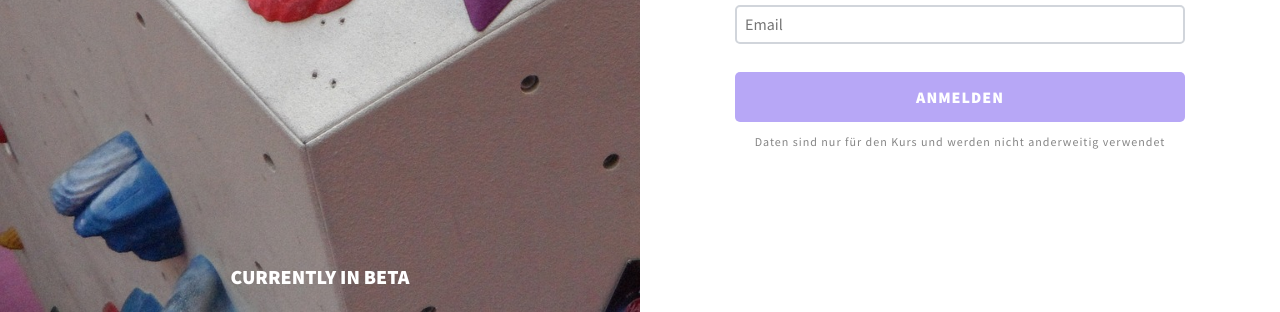
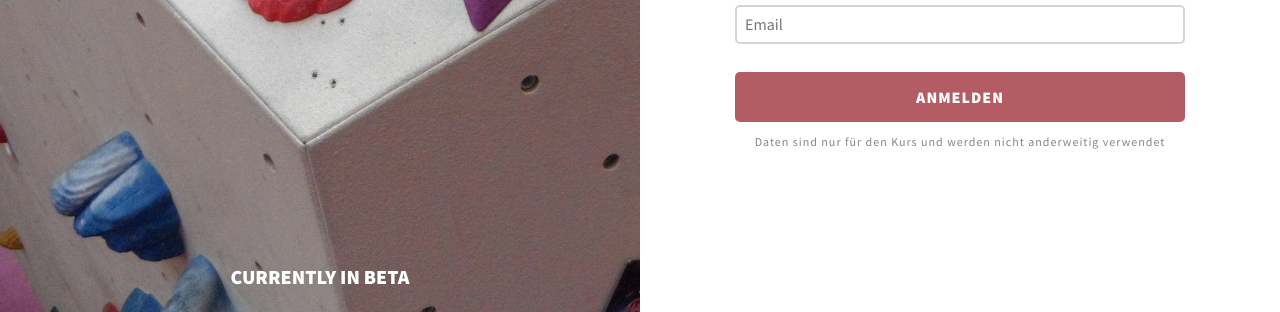
Before and after one commit to NiChBr/co8c5427daaf67a8b05907530, a website built with Vite: page index.html in a window 1280 px wide. In both pictures the pointer is over the button "ANMELDEN". Shown: the part 488-800 px from the top of the page. Built offline with nearby package versions, Linux system fonts and the light colour scheme.

Commit message:
Changed hover color for button

```diff
--- a/styles.css
+++ b/styles.css
@@ -158,7 +158,7 @@ input:focus {
 
 .btn-primary:hover,
 .btn-primary:focus {
-    background-color: #b7a7f6;
+    background-color: #b35c64;
 }
 
 /* =================
```
